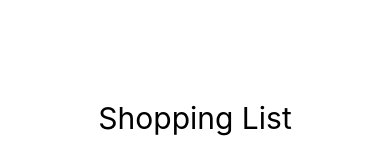
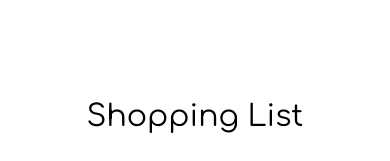
Before and after one commit to IgnacioOdriozola/cursoDesarrolloDeApps, a React Native app: screen / in a window 390 px wide. Shown: the top 161 px of the page. Built offline with nearby package versions, Linux system fonts and the light colour scheme.

Commit message:
add global variables and fonts

```diff
--- a/App.js
+++ b/App.js
@@ -1,6 +1,6 @@
 import { useState } from 'react';
 import { StyleSheet, View, TextInput,Button, Text, FlatList, Pressable,TouchableOpacity } from 'react-native';
-
+import { useFonts } from 'expo-font';
 import Popup from './components/utils/Popup'
 import Description from './components/description/Description'
 
@@ -10,6 +10,9 @@ export default function App() {
   const [openModal, setOpenModal] = useState(false)
   const [finishedItemLabel, setFinishedItemLabel] = useState(false);
   const [openDescription, setOpenDescription] = useState(false)
+  const [loaded] = useFonts({
+    Comfortaa: require('./assets/fonts/Comfortaa-VariableFont_wght.ttf')
+  })
 
   const changeItem = (item) =>{
     setTextItem({id:itemList.length===0?0:parseInt(itemList[itemList.length-1].id)+1,title: item, description:""})
@@ -51,10 +54,14 @@ export default function App() {
     setOpenDescription(false);
   }
 
+  if(!loaded){
+    return null;
+  }
+
   const selectShoppingList = () => {
     return(
-    <View style={styles.container}>
-        <Text style={{ fontSize: 30 }}>Shopping List</Text>
+    <View style={{...styles.container}}>
+        <Text style={{ fontSize: 30,fontFamily:'Comfortaa' }}>Shopping List</Text>
         <View style={styles.inputcontainer}>
           <TextInput
             value={textItem}
--- a/components/utils/Popup.js
+++ b/components/utils/Popup.js
@@ -1,5 +1,6 @@
 import { StyleSheet, Text, View, Pressable, Modal ,Button} from "react-native";
 import React from "react";
+import colors from "../../constants/colors"
 
 const Popup = (props) => {
     const {item,isVisible, closeModal,deleteItem,finishedItem} = props
@@ -9,8 +10,8 @@ const Popup = (props) => {
             <Text style={styles.inputStyle}>{item?.title}</Text>
             <View style={styles.buttonContainer}>
               <Pressable style={{...styles.button, backgroundColor:"gray"}} onPress={closeModal} ><Text>Cerrar</Text></Pressable>
-              <Pressable style={{...styles.button, backgroundColor:"red"}} onPress={deleteItem}  ><Text>Borrar</Text></Pressable>
-              <Pressable style={{...styles.button, backgroundColor:"green"}} onPress={finishedItem} ><Text>Editar</Text></Pressable>
+              <Pressable style={{...styles.button, backgroundColor:colors.red}} onPress={deleteItem}  ><Text>Borrar</Text></Pressable>
+              <Pressable style={{...styles.button, backgroundColor:colors.green}} onPress={finishedItem} ><Text>Editar</Text></Pressable>
             </View>
         </Modal>
     )
--- /dev/null
+++ b/constants/colors.js
@@ -0,0 +1,4 @@
+export default {
+    red: 'red',
+    green: 'green'
+}
--- a/package.json
+++ b/package.json
@@ -12,7 +12,8 @@
     "expo": "~46.0.16",
     "expo-status-bar": "~1.4.0",
     "react": "18.0.0",
-    "react-native": "0.69.6"
+    "react-native": "0.69.6",
+    "expo-font": "~10.2.0"
   },
   "devDependencies": {
     "@babel/core": "^7.12.9"
```
Also changed, not shown: assets/fonts/Comfortaa-VariableFont_wght.ttf (added), 1 other file (tests, documents, lock files or other folders).
